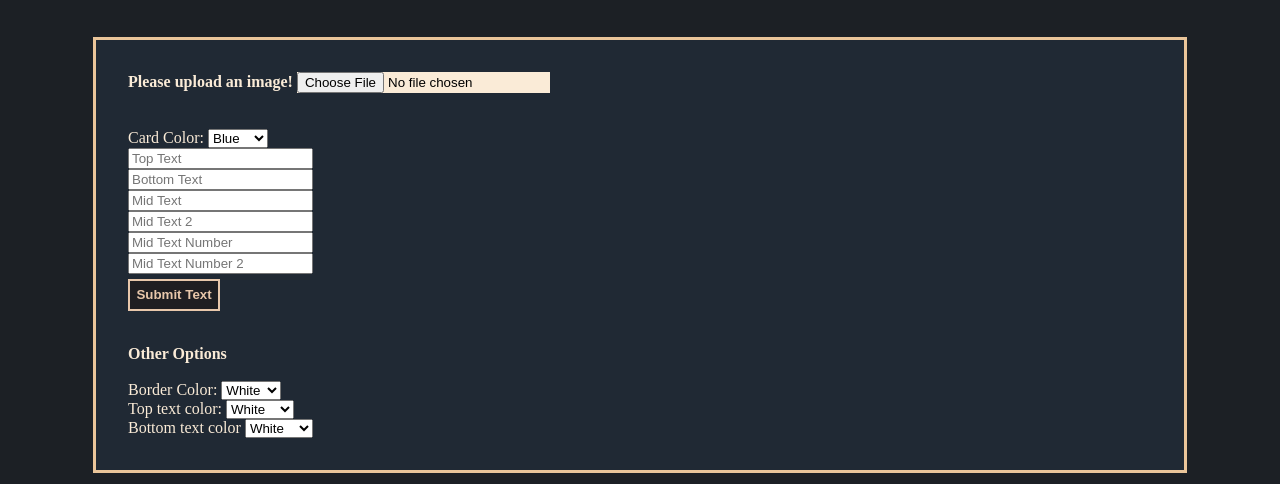
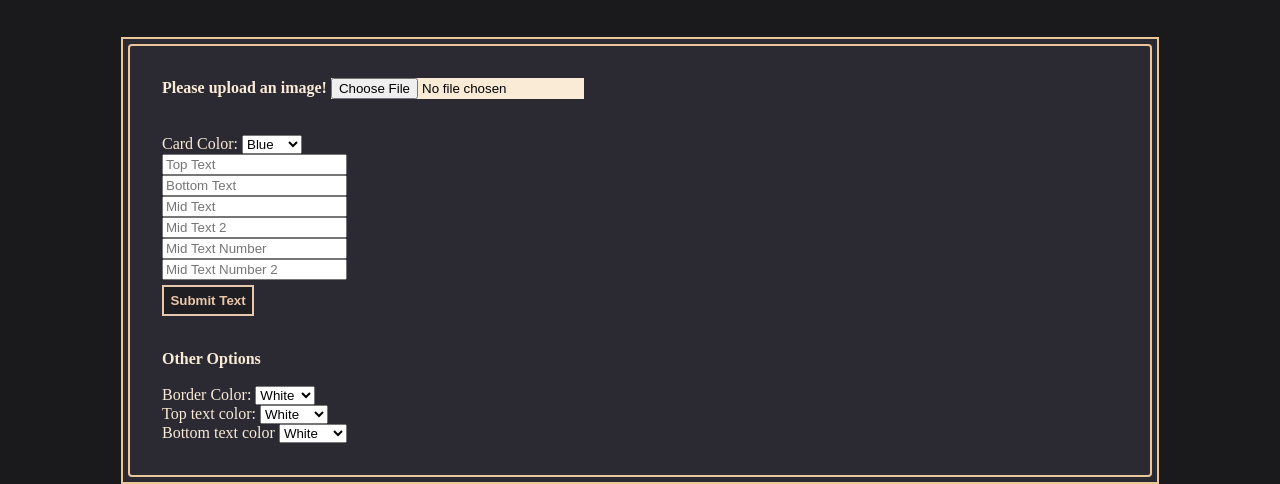
Before and after one commit to HoneyPacket/Trading-Card-Maker, a plain HTML site: page trading card maker/index.html in a window 1280 px wide. Shown: the part 443-927 px from the top of the page. Drawn offline with Linux system fonts and the light colour scheme.

Commit message:
Close to final commit

```diff
--- a/trading card maker/index.html
+++ b/trading card maker/index.html
@@ -10,7 +10,6 @@
     <title>Trading Cards</title>
 </head>
 <body>
-
 
     <div id="imgDiv">
         <div id="back"></div>
@@ -25,6 +24,7 @@
     </div>
 </div>
 
+<div id="plop">
 <div id="greatStuff">
 <!-- <div id="textDiv"> -->
     <label for="imgUpload" style="font-weight: 700;">Please upload an image!</label>
@@ -82,5 +82,6 @@
 </select>
 
 </div>
+</div>
 </body>
 </html>
--- a/trading card maker/style.css
+++ b/trading card maker/style.css
@@ -1,7 +1,7 @@
 body{
     margin: 0%;
     padding: 0%;
-    background-color: #1c2025;
+    background-color: #1a1a1d;
     color: antiquewhite;
 }
 
@@ -113,15 +113,11 @@ body{
 }
 
 #greatStuff{
-    background-color: #202934;
-    border: #eac59a solid 3px;
-    display: block;
-    position: relative;
+    background-color: #2b2a33;
+    border: #eac59a solid 2px;
+    border-radius: 4px;
     margin: auto;
-    width: 80%;
-    margin-top: 5rem;
     padding: 2rem;
-    top: 11rem;
 }
 
 #textDiv{
@@ -155,3 +151,15 @@ body{
     /* border: #c4a183 solid 3px; */
     background-color: #111113;
 }
+
+#plop{
+    background-color: #2b2a33;
+    border: #eac59a solid 2px;
+    display: block;
+    position: relative;
+    margin: auto;
+    width: 80%;
+    margin-top: 5rem;
+    padding: 0.3rem;
+    top: 11rem;
+}
```
Lines whose indentation alone changed are shown as unchanged.
